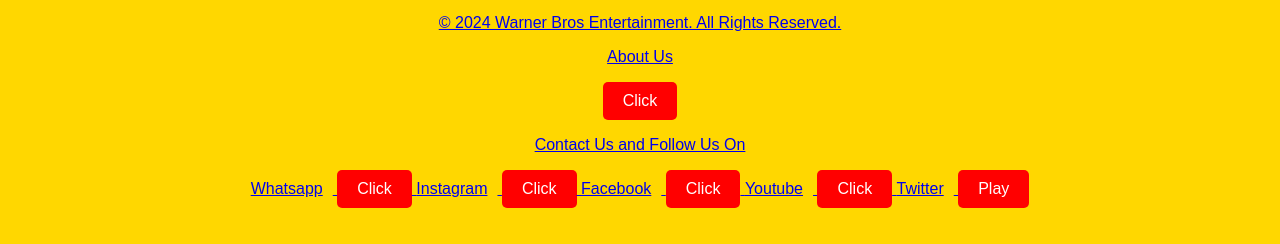
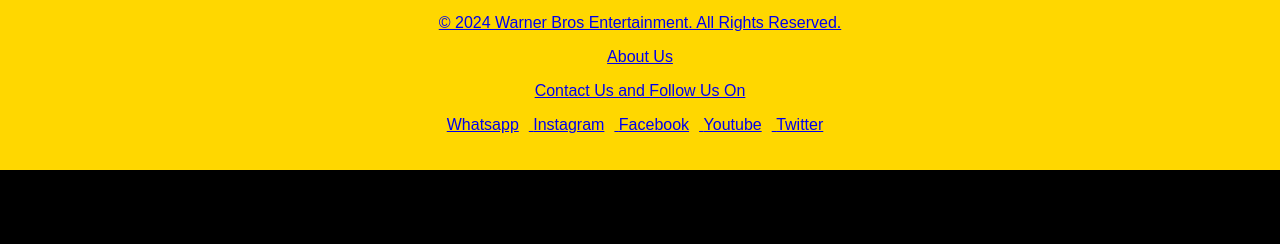
Before and after one commit to cse23-022/cse23-022, a plain HTML site: page index.html in a window 1280 px wide. Shown: the part 2031-2275 px from the top of the page. After the commit the page ends 2201 px from the top, so only its background shows below. Drawn offline with Linux system fonts and the light colour scheme.

Commit message:
Update index.html

```diff
--- a/index.html
+++ b/index.html
@@ -294,24 +294,18 @@
             <p>&copy; 2024 Warner Bros Entertainment. All Rights Reserved.</p>
             <p>About Us</p>
                 <a href="http://www.warnerbros.com/"</a>
-                <button class="overlay-button">Click</button>
             <p>Contact Us and Follow Us On </p>
             <ul>
+                <a href="https://whatsapp.com/channel/0029VaNY5hn84OmEJRYEkX3C"</a>
                 <li>Whatsapp</li>
-                    <a href ="https://whatsapp.com/channel/0029VaNY5hn84OmEJRYEkX3C"</a>
-                    <button class="overlay-button">Click</button>
+                <a href="https://www.instagram.com/warnerbrosentertainment"</a>
                 <li>Instagram</li>
-                    <a href="https://www.instagram.com/warnerbrosentertainment"</a>
-                    <button class="overlay-button">Click</button>
+                <a href="https://www.facebook.com/warnerbrosent/"</a>
                 <li>Facebook</li>
-                    <a href="https://www.facebook.com/warnerbrosent/"</a>
-                    <button class="overlay-button">Click</button>
+                <a href="https://www.youtube.com/user/WarnerBrosPictures"</a>
                 <li>Youtube</li>
-                    <a href="https://www.youtube.com/user/WarnerBrosPictures"</a>
-                    <button class="overlay-button">Click</button>
+                <a href="https://x.com/warnerbros"</a>
                 <li>Twitter</li>
-                    <a href="https://x.com/warnerbros"</a>
-                    <button class="overlay-button">Play</button>
             </ul>
         </footer>
     </div>
```
